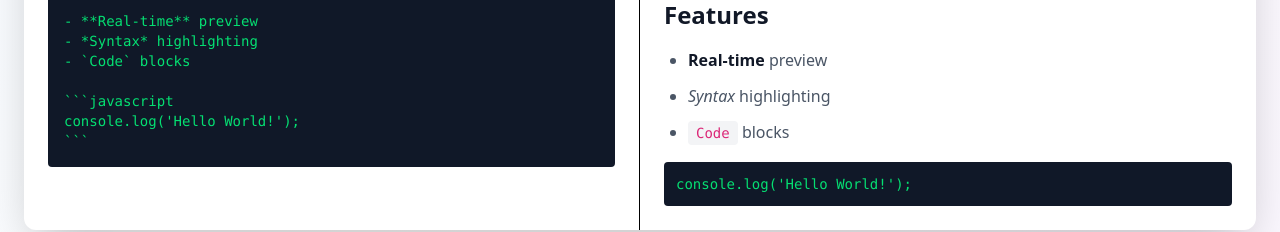
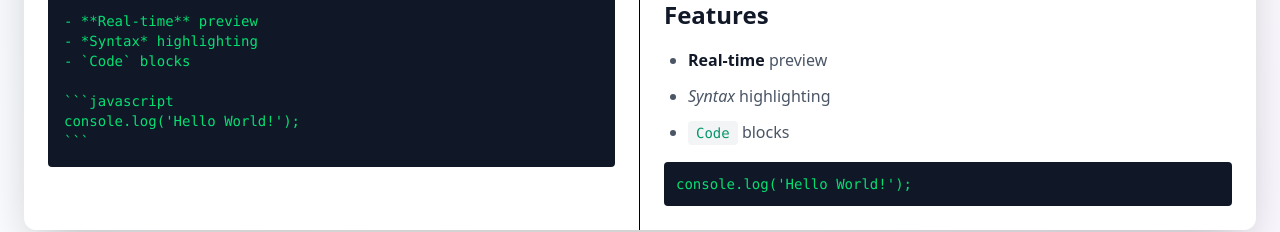
Before and after one commit to Soumen3/Markdown_Previewer, a React (Vite) app: page / in a window 1280 px wide. Shown: the part 1500-1732 px from the top of the page. Built offline with nearby package versions, Linux system fonts and the light colour scheme; no server answers.

Commit message:
env file

```diff
--- a/src/index.css
+++ b/src/index.css
@@ -83,7 +83,7 @@
   border-radius: 0.25rem;
   font-size: 0.875rem;
   font-family: ui-monospace, SFMono-Regular, "SF Mono", Consolas, "Liberation Mono", Menlo, monospace;
-  color: #db2777;
+  color: #059669;
 }
 
 .prose pre {
@@ -165,7 +165,7 @@
 
 .dark .prose code {
   background-color: #1f2937;
-  color: #f472b6;
+  color: #10b981;
 }
 
 .dark .prose pre {
```
Also changed, not shown: 2 other files (tests, documents, lock files or other folders).
